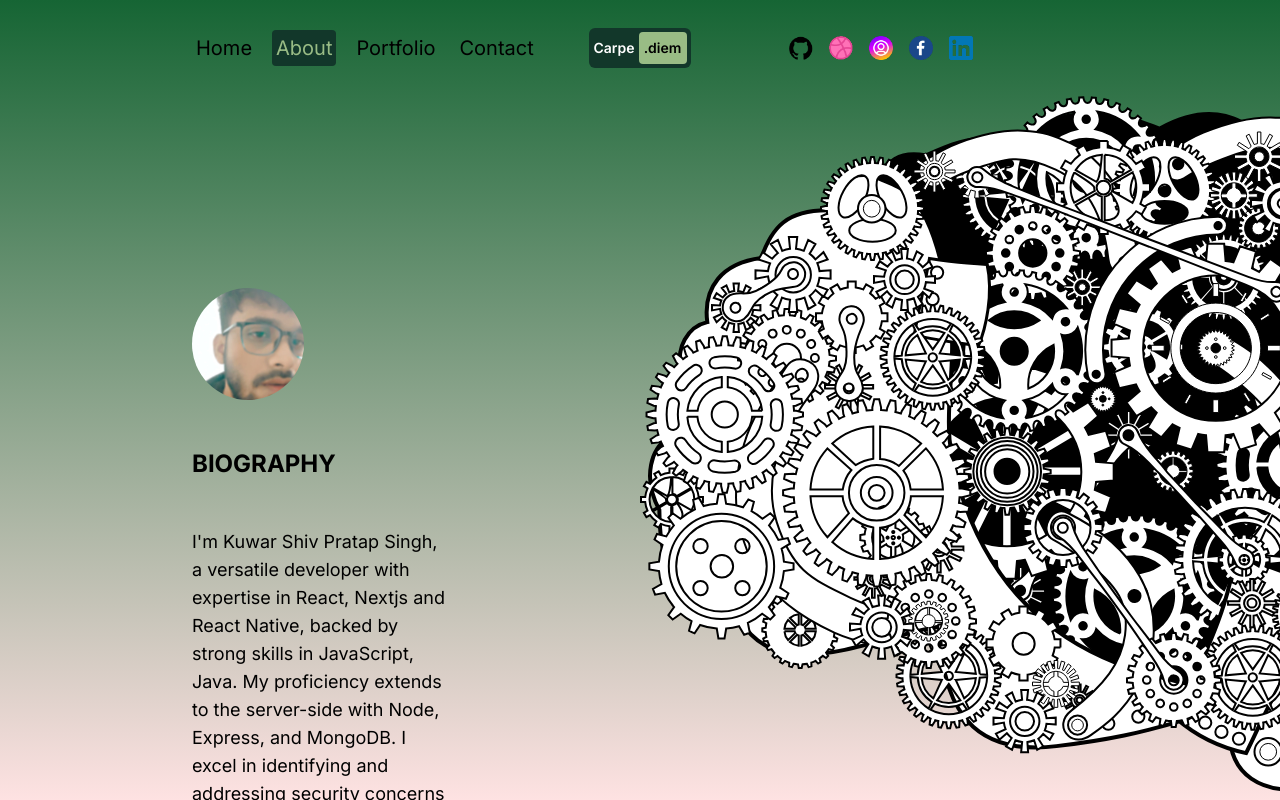
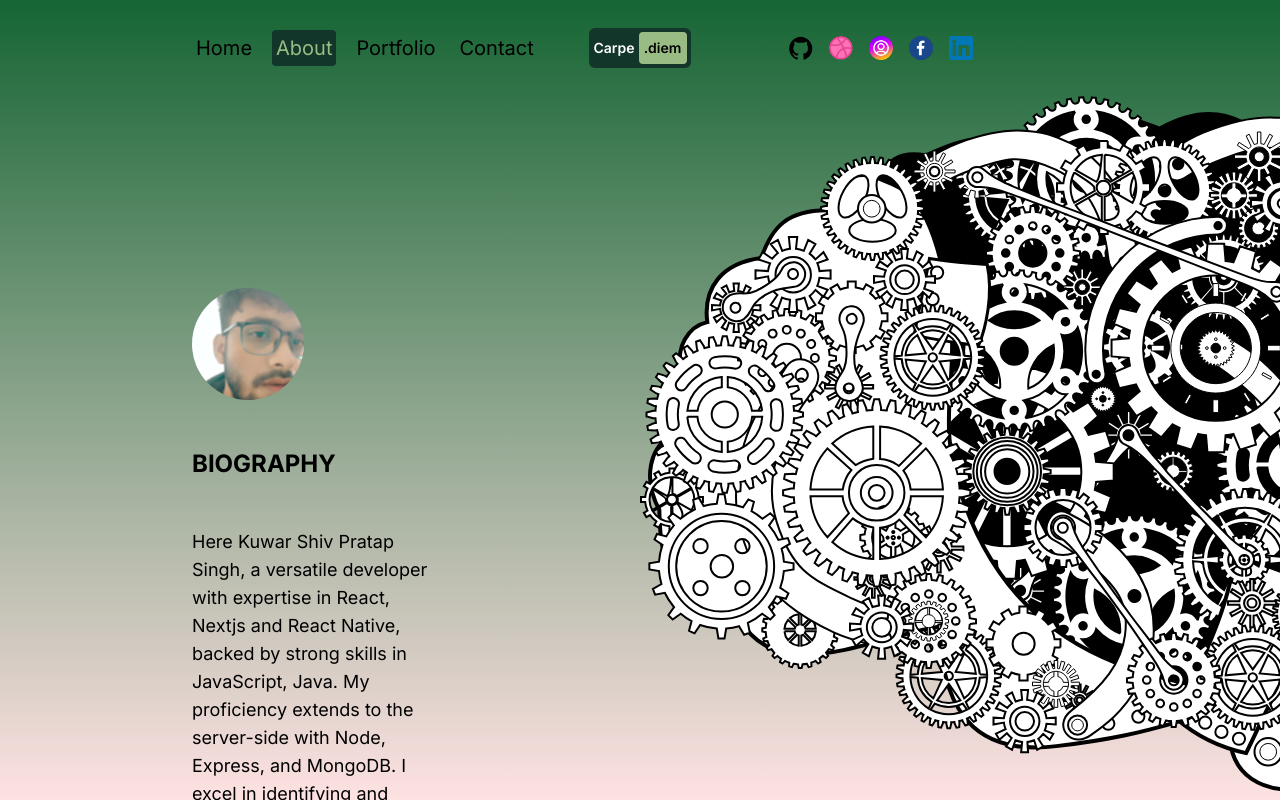
Before and after one commit to apiguy111/Animated-Portfolio, a Next.js app: page /about in a window 1280 px wide. Built offline with nearby package versions, Linux system fonts and the light colour scheme.

Commit message:
Update page.jsx

```diff
--- a/src/app/about/page.jsx
+++ b/src/app/about/page.jsx
@@ -42,7 +42,7 @@ const AboutPage = () => {
             <h1 className="font-bold text-2xl">BIOGRAPHY</h1>
             {/* BIOGRAPHY DESC */}
             <p className="text-lg">
-              I'm Kuwar Shiv Pratap Singh, a versatile developer with expertise
+              Here Kuwar Shiv Pratap Singh, a versatile developer with expertise
               in React, Nextjs and React Native, backed by strong skills in
               JavaScript, Java. My proficiency extends to the server-side with
               Node, Express, and MongoDB. I excel in identifying and addressing
```
